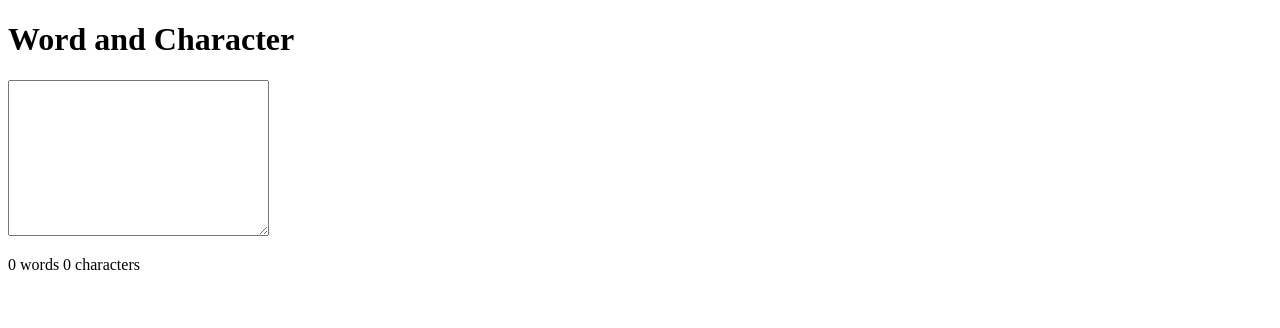
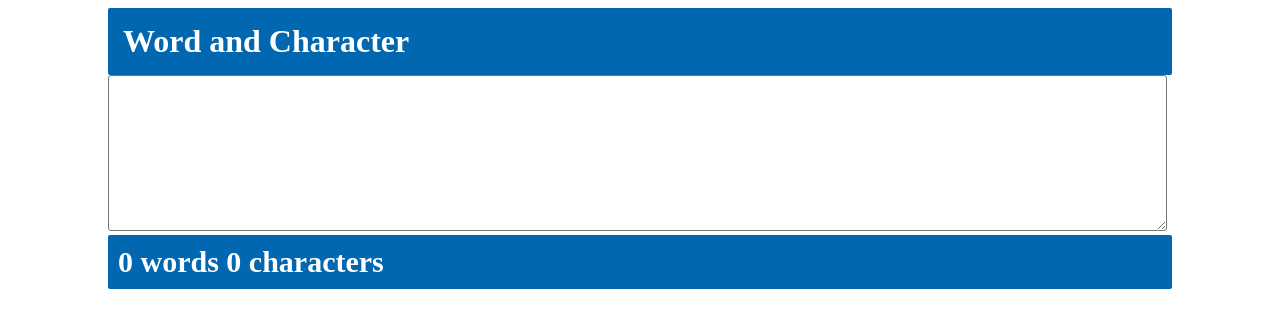
Before and after one commit to amannitp/word-character-counter, a plain HTML site: page index.html in a window 1280 px wide. Drawn offline with Linux system fonts and the light colour scheme; the site is published under a folder, as on GitHub Pages, so addresses that start at the root find nothing.

Commit message:
css change

```diff
--- a/index.html
+++ b/index.html
@@ -5,7 +5,7 @@
     <meta http-equiv="X-UA-Compatible" content="IE=edge">
     <meta name="viewport" content="width=device-width, initial-scale=1.0">
     <title>Word Counter</title>
-    <link rel="stylesheet" href="/CSS/wordCounter.css">
+    <link rel="stylesheet" href="./CSS/wordCounter.css">
 </head>
 <body>
     <h1>Word and Character</h1>
```
